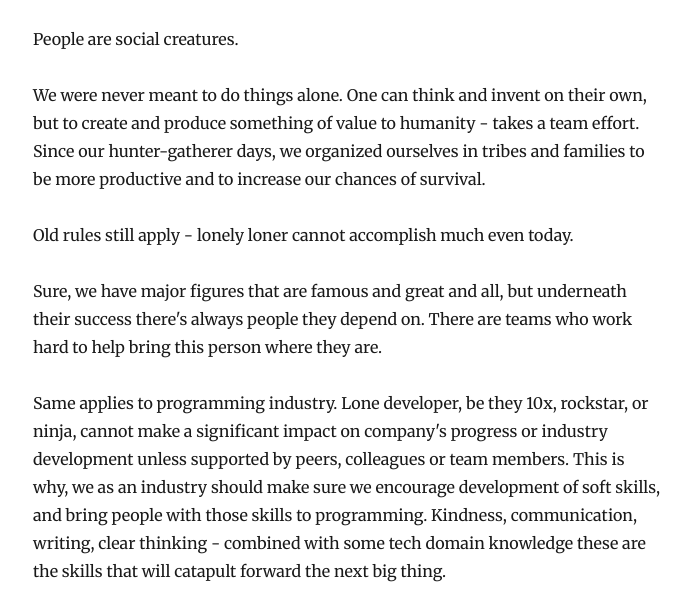
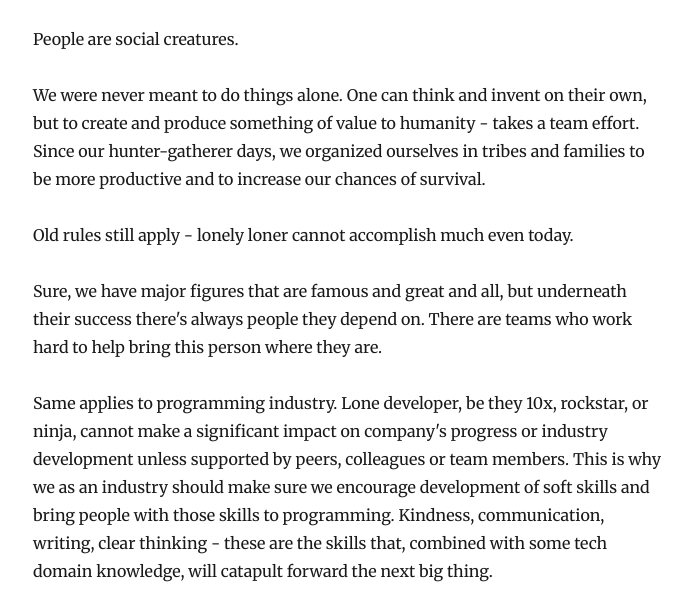
Before and after one commit to viktmv/viktmv.github.io, a Gatsby site: page /teamwork/teamwork/ in a window 1280 px wide. Shown: the part 198-800 px from the top of the page, without its empty margins (292-984 px from the left). Built offline with nearby package versions, Linux system fonts and the light colour scheme; Gatsby itself is replaced by a stand-in of ours; some packages are replaced by stand-ins of ours.

Commit message:
Style fixes

```diff
--- a/content/blog/teamwork/teamwork.md
+++ b/content/blog/teamwork/teamwork.md
@@ -16,6 +16,6 @@ people they depend on. There are teams who work hard to help bring this person w
 
 Same applies to programming industry. Lone developer, be they 10x, rockstar, or ninja, cannot make a significant
 impact on company's progress or industry development unless supported by peers, colleagues or team members.
-This is why, we as an industry should make sure we encourage development of soft skills, and bring people with those skills to programming. Kindness, communication, writing, clear thinking - combined with some tech domain knowledge these are the skills that will catapult forward the next big thing.
+This is why we as an industry should make sure we encourage development of soft skills and bring people with those skills to programming. Kindness, communication, writing, clear thinking - these are the skills that, combined with some tech domain knowledge, will catapult forward the next big thing.
 
 The times for jerk-geniuses has passed.
```
